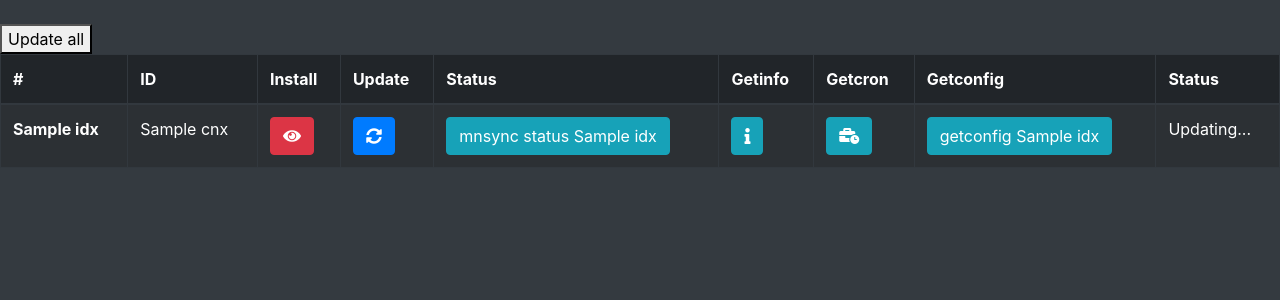
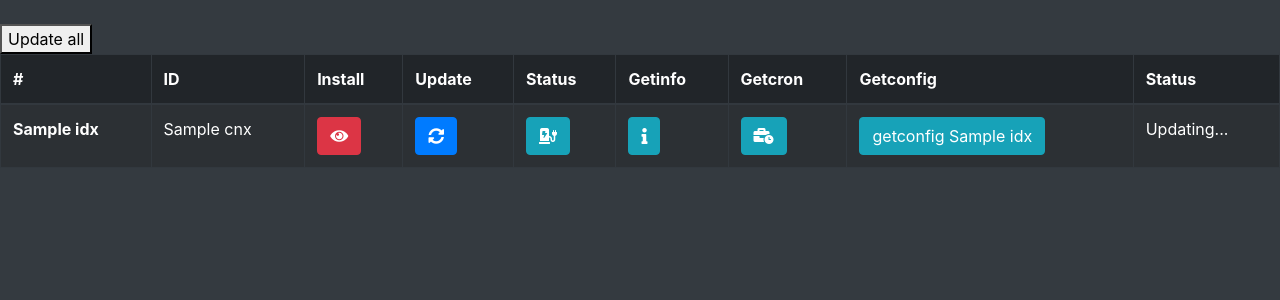
Before and after one commit to willll/masternodes, a Python web app: template templates/mnlist-jquery.html in a window 1280 px wide. Shown: the top 300 px of the page. Run offline with Jinja, Linux system fonts and the light colour scheme; the template is opened without the code that fills it: most values are stand-ins (such as "Sample title", 1, 10 or a date in 2020).

Commit message:
added fa icons for buttons, changed to links.

```diff
--- a/templates/mnlist-jquery.html
+++ b/templates/mnlist-jquery.html
@@ -43,7 +43,7 @@
         <td>{{ item.cnx }}</td>
         <td><a class='install btn btn-danger btn-xs' href='#' id='install_{{ item.idx }}' alt="install watcher for {{item.idx}}"><i class="fas fa-eye"></i></a></td>
         <td><a class='update btn btn-primary btn-xs glyphicon glyphicon-refresh' href='#' id='update_{{ item.idx }}' alt="Upodate masternode status"><i class="fas fa-sync-alt"></i></a></td>
-        <td><a class='mnsync_status btn btn-info btn-xs' href='#' id='mnsyncstatus_{{ item.idx }}' alt="mnsync status">mnsync status {{item.idx}}</a></td>
+        <td><a class='mnsync_status btn btn-info btn-xs' href='#' id='mnsyncstatus_{{ item.idx }}' alt="mnsync status"><i class="fas fa-charging-station"></i></a></td>
         <td><a class='getinfo btn btn-info btn-xs' href='#' id='getinfo_{{ item.idx }}' alt="getinfo"><i class="fas fa-info"></i></button></td>
         <td><a class='getcron btn btn-info btn-xs' href='#' id='getcron_{{ item.idx }}' alt="Get crontab"><i class="fas fa-business-time"></i></a></td>
         <td><a class='getconfig btn btn-info btn-xs' href='#' id='getconfig_{{ item.idx }}'>getconfig {{item.idx}}</a></td>
```
